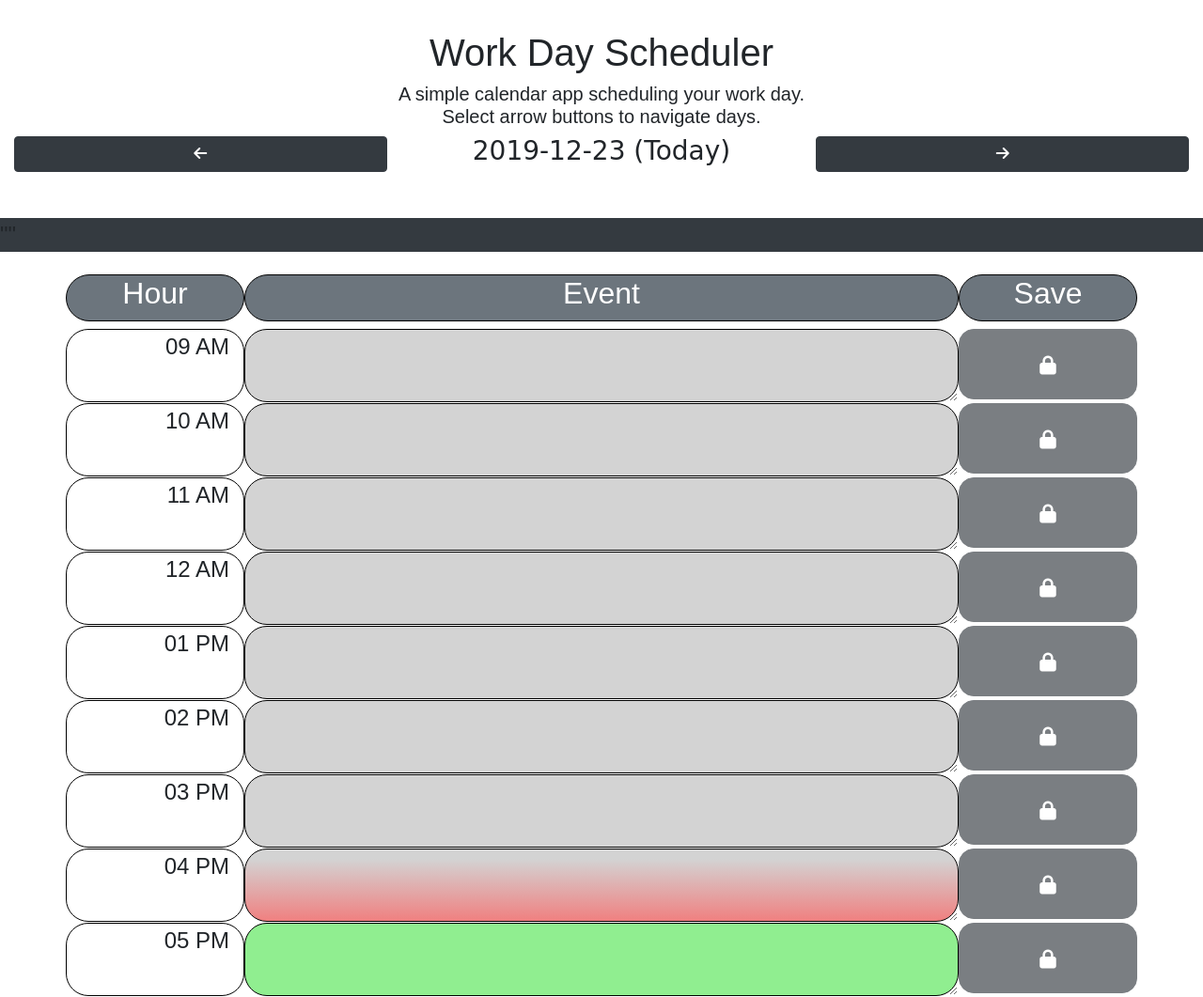
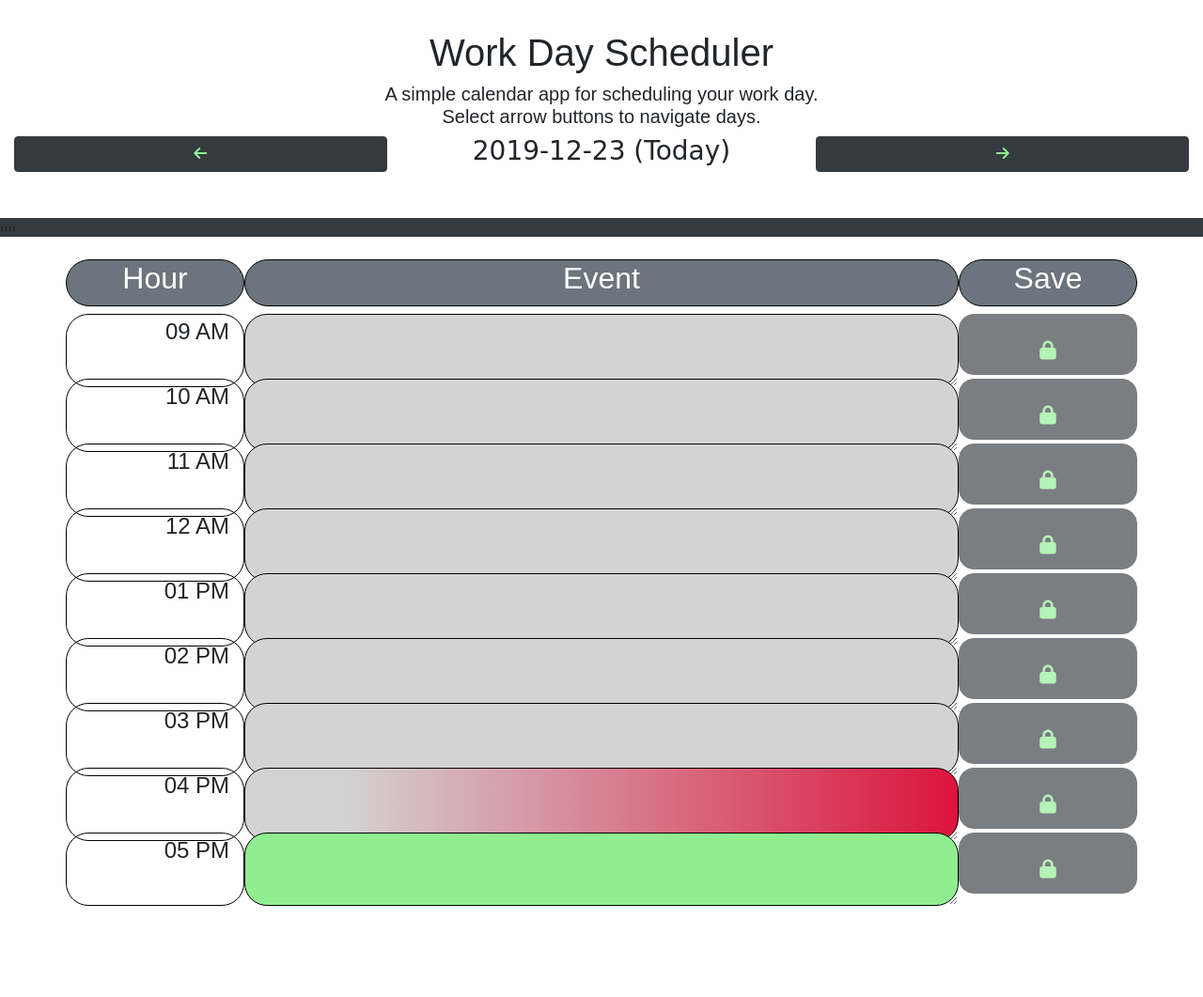
Before and after one commit to firefreet/calendar, a plain HTML site: page index.html in a window 1280 px wide. Shown: the whole page at 94% size. After the commit the page ends 964 px from the top, so only its background shows below. Drawn offline with nearby package versions, Linux system fonts and the light colour scheme; a web font is replaced by a local one.

Commit message:
minor color updates

```diff
--- a/index.html
+++ b/index.html
@@ -19,7 +19,7 @@
                     Work Day Scheduler
                 </h1>
                 <h5 class="text-center w-100">
-                    A simple calendar app scheduling your work day. <br> Select arrow buttons to navigate days.
+                    A simple calendar app for scheduling your work day. <br> Select arrow buttons to navigate days.
                 </h5>
             </div>
             <div class="col-4">
@@ -38,7 +38,7 @@
                 <div class="col-4"><button id="today" class="w-100 btn btn-outline-dark">Go to Today</button></div>
                 <div class="col-4"></div>
             </div>
-            <div class="row bg-dark w-100 m-0 p-0">
+            <div class="rule row bg-dark w-100 m-0 p-0">
                 ""
             </div>
         </div>
--- a/script.js
+++ b/script.js
@@ -29,11 +29,11 @@ $(document).ready( function(){
                 $(this).attr("style","background-color: lightgray;");
             } else if ((thisDate.format("YYYYMMDD") === moment().format("YYYYMMDD") && parseInt($(this).parent().data("hour")) === hour)) {
                 var style = [
-                    'background: -webkit-linear-gradient(top, lightgray ' + percentOfHour + '%, lightcoral);',
-                    'background: -moz-linear-gradient(top, lightgray ' + percentOfHour + '%, lightcoral);',
-                    'background: -ms-linear-gradient(top, lightgray ' + percentOfHour + '%, lightcoral);',
-                    'background: linear-gradient(top, lightgray ' + percentOfHour + '%, lightcoral);',
-                    'background: -o-linear-gradient(top,lightgray ' + percentOfHour + '%, lightcoral);',
+                    'background: -webkit-linear-gradient(left, lightgray ' + percentOfHour + '%, crimson);',
+                    'background: -moz-linear-gradient(left, lightgray ' + percentOfHour + '%, crimson);',
+                    'background: -ms-linear-gradient(left, lightgray ' + percentOfHour + '%, crimson);',
+                    'background: linear-gradient(left, lightgray ' + percentOfHour + '%, crimson);',
+                    'background: -o-linear-gradient(left,lightgray ' + percentOfHour + '%, crimson);',
                 ].join(";")
                 $(this).attr("style", style);
             } else {
--- a/style.css
+++ b/style.css
@@ -9,8 +9,20 @@
 }
 
 .col .row {
-    height: 75px;
+    height: 65px;
 }
+.rule {
+    height: 20px;
+}
+
+.btn:active > .fa-arrow-left, .btn:active > .fa-arrow-right {
+    color: crimson;
+}
+
+.fa-unlock {
+    color: crimson;
+}
+
 .container-fluid, .container {
     text-align: right;
     padding-top: 1em;
@@ -20,6 +32,10 @@
 .btn.col-2 {
     text-align: center;
     line-height: 75px;
+}
+
+.fa-arrow-right, .fa-arrow-left, .fa-lock {
+    color: lightgreen;
 }
 
 textarea {
```
